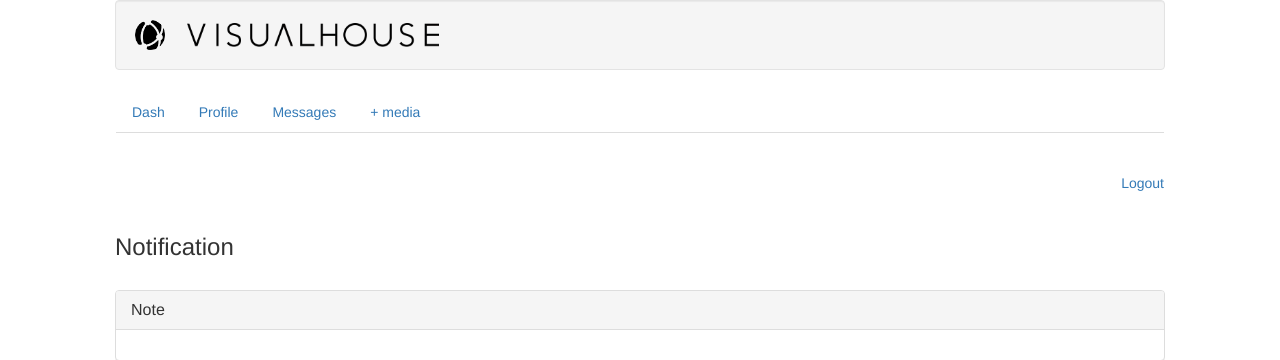
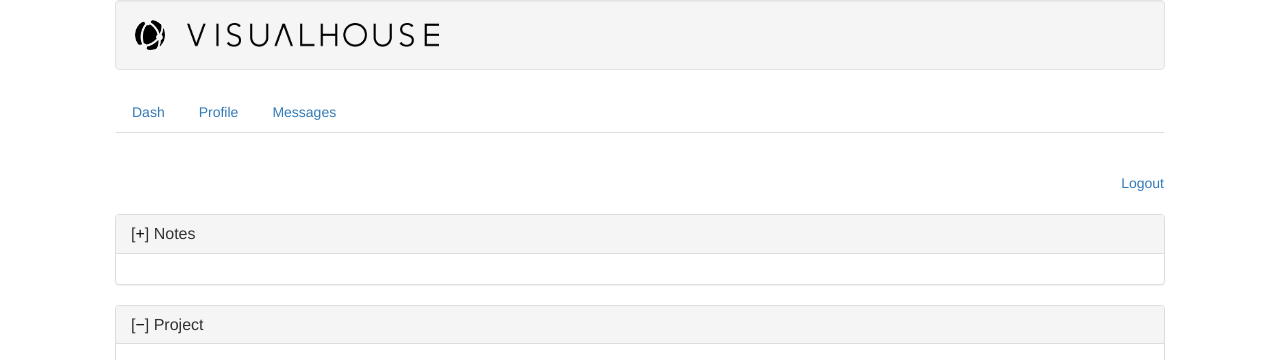
Before and after one commit to najar1412/dev-dash, a Django app: page /home/ in a window 1280 px wide. Shown: the top 360 px of the page. Run offline with Django 3.2, Linux system fonts and the light colour scheme; a user stored in the database is signed in; parts of the project's set-up code (start-up, migrations or seed data) failed here and were passed over; some libraries are stand-ins or nearby versions.

Commit message:
ux - expanding content

```diff
--- a/vhn/login/forms.py
+++ b/vhn/login/forms.py
@@ -45,6 +45,7 @@ class NewCommentForm(forms.Form):
     subject = forms.CharField(label='subject')
     content = forms.CharField(label='content')
     rate = forms.CharField(label='rate')
+    # read = forms.BooleanField(label='read')
 
     parent_id = forms.CharField(label='parent_id')
 
--- a/vhn/login/templates/base.html
+++ b/vhn/login/templates/base.html
@@ -4,6 +4,7 @@
 <html>
     <head>
         <title>Network</title>
+
 
             <meta name="viewport" content="width=device-width, initial-scale=1">
 
@@ -48,6 +49,23 @@
                 } );
             </script>
 
+
+
+            <!-- flooble Expandable Content header start -->
+            <script language="javascript">
+            var ie4 = false; if(document.all) { ie4 = true; }
+            function getObject(id) { if (ie4) { return document.all[id]; } else { return document.getElementById(id); } }
+            function toggle(link, divId) { var lText = link.innerHTML; var d = getObject(divId);
+             if (lText == '+') { link.innerHTML = '−'; d.style.display = 'block'; }
+             else { link.innerHTML = '+'; d.style.display = 'none'; } }
+            </script>
+            <!-- flooble Expandable Content header end   -->
+
+
+
+
+
+
     </head>
     <body>
 
@@ -65,7 +83,6 @@
                             <li role="presentation"><a href="/home/">Dash</a></li>
                             <li role="presentation"><a href="/profile/">Profile</a></li>
                             <li role="presentation"><a href="#">Messages</a></li>
-                            <li role="presentation"><a href="/media/">+ media</a></li>
                         </ul>
 
                         <div class="loginleft">
--- a/vhn/login/templates/home.html
+++ b/vhn/login/templates/home.html
@@ -2,17 +2,20 @@
 {% load staticfiles %}
 
 {% block content %}
-<h3>Notification</h3>
-<br>
 
-<div class="userbanner">
+
 
 <div class="panel panel-default">
     <div class="panel-heading">
-        <h3 class="panel-title">Note</h3>
+        <h3 class="panel-title">
+            [<a title="show/hide" id="exp1468505665_link" href="javascript: void(0);" onclick="toggle(this, 'exp1468505665');"  style="text-decoration: none; color: #000000; ">−</a>]
+              Notes
+        </h3>
     </div>
+    <div class="panel-body">
+        <div id="exp1468505665" style="padding: 3px;">
 
-    <div class="panel-body">
+
             {% for message in user_message.items %}
             <div>
                 <img src="{% static 'ico_message.jpg' %}"/><b>{{ message.1.3 }}</b> - <i>{{ message.1.1 }}</i><br>
@@ -25,29 +28,9 @@
 
                 </h6><br>
             </div>
+
             {% endfor %}
 
-        {% comment %}
-        <img src="{% static 'ico_ann.jpg' %}"/><img src="{% static 'ico_message.jpg' %}"/><img src="{% static 'ico_comment.jpg' %}"/><br>
-        <br>
-        Announcements
-          - vh news
-          - network news
-          - assigned to project
-          - mentioned
-        notes
-          - network messaging system
-          - notes can be left on all most object_ids (users_id, media_, project_id)
-          - notes can be replied to.
-        <br>
-{% endcomment %}
-    </div>
-    </div>
-</div>
-
-
-
-<div class="userbanner">
             <div class="panel panel-default">
 
                 <div class="panel-heading">
@@ -69,43 +52,93 @@
                     </form>
                 </div>
             </div>
+
+
+
+
+            {% comment %}
+
+            <img src="{% static 'ico_ann.jpg' %}"/><img src="{% static 'ico_message.jpg' %}"/><img src="{% static 'ico_comment.jpg' %}"/><br>
+            <br>
+            Announcements
+              - vh news
+              - network news
+              - assigned to project
+              - mentioned
+            notes
+              - network messaging system
+              - notes can be left on all most object_ids (users_id, media_, project_id)
+              - notes can be replied to.
+            <br>
+    {% endcomment %}
+
+        </div>
+<!-- Make Box init hidden -->
+<script language="javascript">toggle(getObject('exp1468505665_link'), 'exp1468505665');</script>
+    </div>
 </div>
 
 
 
-<br>
-<h3>Project</h3>
-<br>
 
-<div class="userbanner">
+
+
+
 <div class="panel panel-default">
     <div class="panel-heading">
-            <h3 class="panel-title">Current Projects</h3>
+        <h3 class="panel-title">
+            [<a title="show/hide" id="exp1468505666_link" href="javascript: void(0);" onclick="toggle(this, 'exp1468505666');"  style="text-decoration: none; color: #000000; ">−</a>]
+              Project
+        </h3>
     </div>
+    <div class="panel-body">
+        <div id="exp1468505666" style="padding: 3px;">
+
             <div class="panel-body" style="height:100%">
                 <div id="timeline" style="height:220px"></div>
             </div>
-
         </div>
 
     </div>
+</div>
 
-<br>
-<h3>Media</h3>
-<br>
 
-    <div class="topBanner">
+
+<div class="panel panel-default">
+    <div class="panel-heading">
+        <h3 class="panel-title">
+            [<a title="show/hide" id="exp1468505667_link" href="javascript: void(0);" onclick="toggle(this, 'exp1468505667');"  style="text-decoration: none; color: #000000; ">−</a>]
+              Media
+        </h3>
+    </div>
+    <div class="panel-body">
+        <div id="exp1468505667" style="padding: 3px;">
+            <div class="userbanner">
               <a href="#" ><img src="{% static '/static/thumbs/01_thumbnail.jpg' %}" width="20%" height="20%"/></a><a href="#" ><img src="{% static '/static/thumbs/02_thumbnail.jpg' %}" width="20%" height="20%"/></a><a href="#" ><img src="{% static '/static/thumbs/03_thumbnail.jpg' %}" width="20%" height="20%"/></a><a href="#" ><img src="{% static '/static/thumbs/04_thumbnail.jpg' %}" width="20%" height="20%"/></a><a href="#" ><img src="{% static '/static/thumbs/05_thumbnail.png' %}" width="20%" height="20%"/></a><br>
               <a href="#" ><img src="{% static '/static/thumbs/01_thumbnail.jpg' %}" width="20%" height="20%"/></a><a href="#" ><img src="{% static '/static/thumbs/02_thumbnail.jpg' %}" width="20%" height="20%"/></a><a href="#" ><img src="{% static '/static/thumbs/03_thumbnail.jpg' %}" width="20%" height="20%"/></a><a href="#" ><img src="{% static '/static/thumbs/04_thumbnail.jpg' %}" width="20%" height="20%"/></a><a href="#" ><img src="{% static '/static/thumbs/05_thumbnail.png' %}" width="20%" height="20%"/></a><br>
             </div>
 
-<br>
-<h3>My Information</h3>
-<br>
+            <!-- Make Box init hidden -->
+            <script language="javascript">toggle(getObject('exp1468505667_link'), 'exp1468505667');</script>
 
-<div class="userbanner">
+
+        </div>
+    </div>
+</div>
+
+
+
+
+
 <div class="panel panel-default">
+    <div class="panel-heading">
+        <h3 class="panel-title">
+            [<a title="show/hide" id="exp1468505668_link" href="javascript: void(0);" onclick="toggle(this, 'exp1468505668');"  style="text-decoration: none; color: #000000; ">−</a>]
+              My Information
+        </h3>
+    </div>
     <div class="panel-body">
+        <div id="exp1468505668" style="padding: 3px;">
             <small><b>Name: </b></small>&emsp;{{ loggedin_user_info.1 }} {{ loggedin_user_info.2 }}<br>
             <small><b>Birthday: </b></small>&emsp;{{ loggedin_user_info.4 }}<br>
             <small><b>Role: </b></small>&emsp;{{ loggedin_user_info.3 }}<br>
@@ -120,12 +153,15 @@
             <small><b>Dental Plan: </b></small>&emsp;{{ loggedin_user_info.9 }}<br>
             <br>
             <a href="" class="btn btn-default">Edit</a>
-            <br>
         </div>
+
+        <!-- Make Box init hidden -->
+        <script language="javascript">toggle(getObject('exp1468505668_link'), 'exp1468505668');</script>
+
+
     </div>
 </div>
 
-<br>
 <h3>News</h3>
 <br>
 
--- a/vhn/login/templates/profile.html
+++ b/vhn/login/templates/profile.html
@@ -5,9 +5,8 @@
         <h3 class="panel-title">Edit user information</h3>
     </div>
     <div class="panel-body">
-
         Edit profile page
     </div>
 </div>
-
+<br>
 {% endblock %}
```
Also changed, not shown: vhn/login/templates/registration/register.html (+11 -10 lines), vhn/login/templates/static/style.css (+6 -29 lines), vhn/login/static/fav_large.jpg (added), vhn/loginapp.sqlite. Lines whose indentation alone changed are shown as unchanged.
